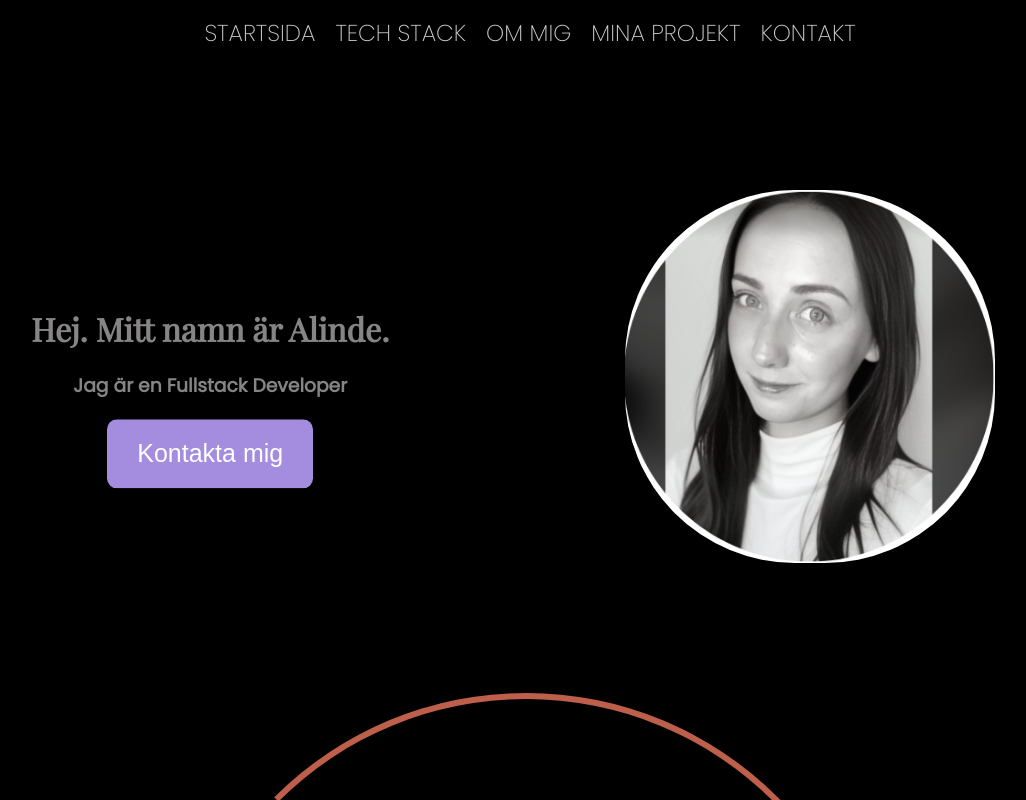
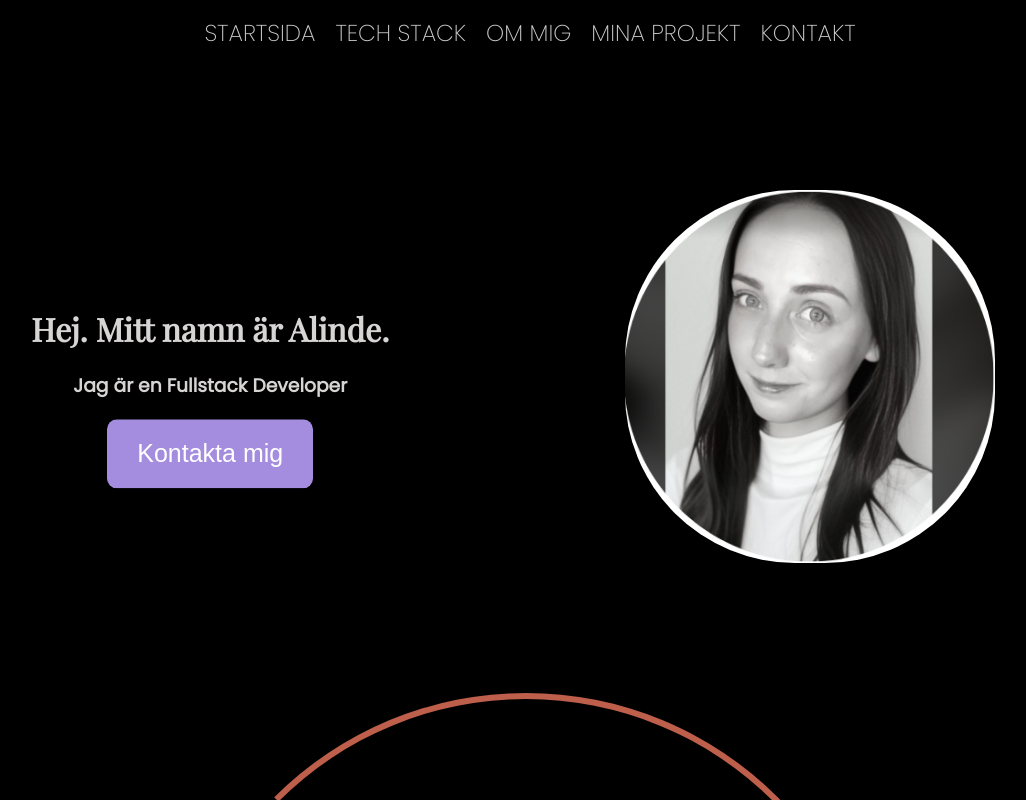
Before and after one commit to lindelind/portfolio, a React (Vite) app in the folder client/: page / in a window 1280 px wide. Shown: the top 800 px of the page, without its empty margins (120-1146 px from the left). Built offline with nearby package versions, Linux system fonts and the light colour scheme.

Commit message:
changed textcolor

```diff
--- a/client/src/index.scss
+++ b/client/src/index.scss
@@ -6,7 +6,7 @@ body, html {
     font-family: 'Poppins';
     font-weight: lighter;
     background-color: black;
-    color: rgb(134, 132, 132);
+    color: rgb(215, 212, 212);
     // color: #6e8efb;
     overflow-x: hidden;
 
```
